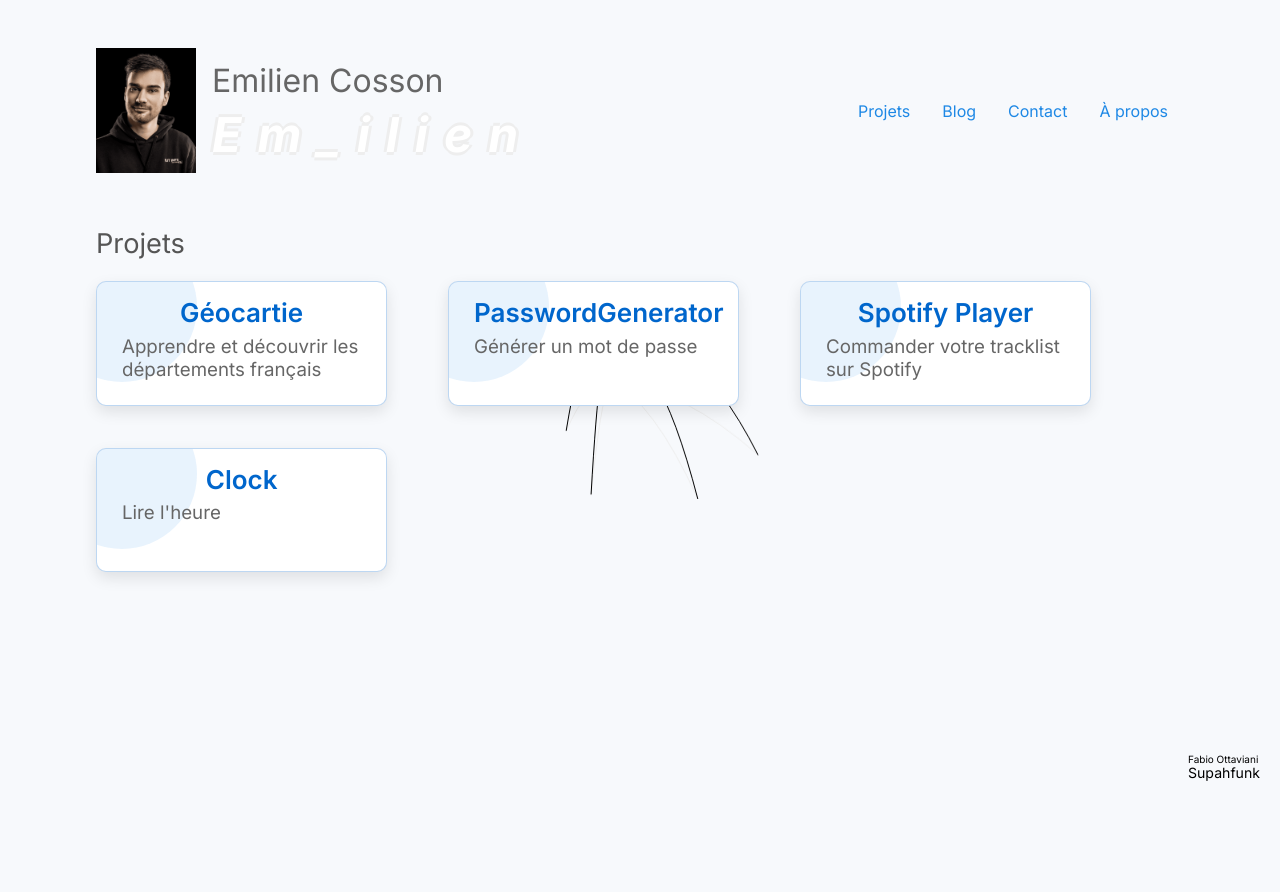
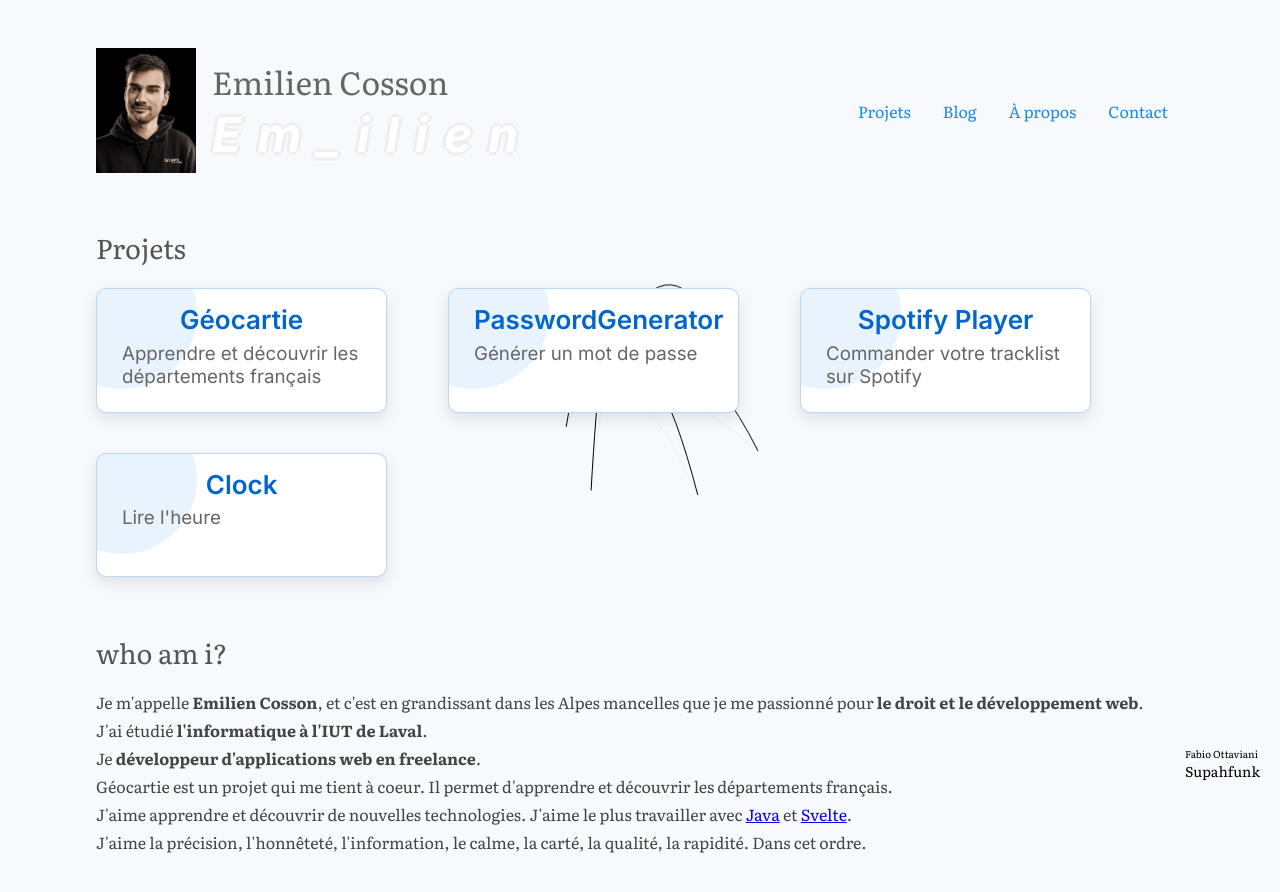
Before and after one commit to Em-ilien/emiliencosson.fr, a SvelteKit app: page / in a window 1280 px wide. Shown: the top 892 px of the page. Before the commit the page ends 800 px from the top, so only its background shows below. Built offline with nearby package versions, Linux system fonts and the light colour scheme.

Commit message:
feat(page): restructure HTML layout and add external CSS for improved styling

```diff
--- a/src/app.html
+++ b/src/app.html
@@ -1,26 +1,21 @@
 <!doctype html>
 <html lang="fr">
+
 <head>
 	<meta charset="utf-8" />
 	<link rel="icon" href="%sveltekit.assets%/favicon.png" />
 	<meta name="viewport" content="width=device-width, initial-scale=1" />
+	<link rel="stylesheet" href="app.css">
+	<link rel="preconnect" href="https://fonts.googleapis.com">
+	<link rel="preconnect" href="https://fonts.gstatic.com" crossorigin>
+	<link
+		href="https://fonts.googleapis.com/css2?family=Inter:ital,opsz,wght@0,14..32,100..900;1,14..32,100..900&family=Literata:ital,opsz,wght@0,7..72,200..900;1,7..72,200..900&display=swap"
+		rel="stylesheet">
 	%sveltekit.head%
-		<style>
-			@import url('https://fonts.googleapis.com/css2?family=Inter:ital,opsz,wght@0,14..32,100..900;1,14..32,100..900&display=swap');
+</head>
 
-			* {
-				margin: 0;
-				padding: 0;
-				box-sizing: border-box;
-			}
-
-			body {
-				height: 100vh;
-				font-family: 'Inter', sans-serif;
-			}
-		</style>
-	</head>
 <body data-sveltekit-preload-data="hover">
 	<div style="display: contents">%sveltekit.body%</div>
 </body>
+
 </html>
--- a/src/routes/+page.svelte
+++ b/src/routes/+page.svelte
@@ -34,6 +34,7 @@
 
 <div class="home-ctn">
 	<div class="infos">
+		<div class="infos-ctn">
 			<header>
 				<div class="left">
 					<img src="emilien.png" alt="Emilien" width="100" />
@@ -45,12 +46,12 @@
 				<nav>
 					<a href="#projects">Projets</a>
 					<a href="/blog">Blog</a>
+					<a href="#about">À propos</a>
 					<a href="https://notes.em-ilien.fr/contact" target="_blank" rel="follow">Contact</a>
-				<a href="#about">À propos</a>
 				</nav>
 			</header>
 			<h3>Projets</h3>
-		<ul>
+			<ul class="projects">
 				{#each projects as { href, title, description, target }}
 					<li>
 						<a {href} {target}>
@@ -60,6 +61,27 @@
 					</li>
 				{/each}
 			</ul>
+			<h3 id="about">who am i?</h3>
+			<p>
+				Je m'appelle <strong>Emilien Cosson</strong>, et c'est en grandissant dans les Alpes mancelles que je me passionné pour <strong>le droit et le développement web</strong>.
+			</p>
+			<p>
+				J'ai étudié <strong>l'informatique à l'IUT de Laval</strong>.
+			</p>
+			<p>
+			<p>
+				Je <strong>développeur d'applications web en freelance</strong>.
+			</p>
+			<p>
+				Géocartie est un projet qui me tient à coeur. Il permet d'apprendre et découvrir les départements français.
+			</p>
+			<p>
+				J'aime apprendre et découvrir de nouvelles technologies. J'aime le plus travailler avec <a href="https://dev.java/">Java</a> et <a href="https://svelte.dev/">Svelte</a>.
+			</p>
+			<p>
+				J'aime la précision, l'honnêteté, l'information, le calme, la carté, la qualité, la rapidité. Dans cet ordre.
+			</p>
+		</div>
 	</div>
 
 	<Spider />
@@ -72,17 +94,16 @@
 	.home-ctn {
 		height: 100vh;
 		display: flex;
-		align-items: center;
-		justify-content: center;
 	}
 
 	.infos {
-		height: 100%;
 		display: flex;
 		flex-direction: column;
-		height: 100%;
-		margin: 6em;
-		text-align: center;
+		height: fit-content;
+	}
+
+	.infos-ctn {
+		padding: 3em 6em;
 	}
 
 	.infos header {
@@ -90,8 +111,6 @@
 		flex-direction: row;
 		align-items: center;
 		justify-content: space-between;
-		gap: 1em;
-		margin-top: 3em;
 		flex-wrap: wrap-reverse;
 		gap: 3em 0;
 	}
@@ -114,6 +133,8 @@
 		margin: 0;
 	}
 	.infos h2 {
+		font-family: "Inter", sans-serif;
+  		font-optical-sizing: auto;
 		font-style: italic;
 		color: #fff;
 		letter-spacing: 16px;
@@ -127,6 +148,7 @@
 	}
 
 	.infos h1 {
+
 		color: #666;
 		font-size: 2em;
 		font-weight: 400;
@@ -160,13 +182,17 @@
 		text-align: left;
 	}
 
-	.infos ul {
+	.infos ul.projects {
 		list-style: none;
 		width: fit-content;
 		display: flex;
 		flex-direction: row;
 		flex-wrap: wrap;
-		gap: 0em 2.5em;
+		gap: 2.5em;
+
+		text-align: center;
+		font-family: "Inter", sans-serif;
+  		font-optical-sizing: auto;
 	}
 	.infos ul li {
 		z-index: 30;
@@ -177,7 +203,6 @@
 		padding: 0.5em;
 		border-radius: 0.25em;
 		border: 1px solid;
-		margin: 1em 0;
 		width: fit-content;
 		border-color: rgba(0, 102, 204, 0.26);
 		max-width: calc(100% - 1em);
@@ -250,4 +275,14 @@
 	.infos ul li a:hover span {
 		color: #1565c0;
 	}
+
+	.infos h3 {
+		margin-bottom: 0.75em;
+	}
+
+	.infos p {
+		color: #444;
+		line-height: 1.25em;
+		margin: 0.5em 0;
+	}
 </style>
--- /dev/null
+++ b/static/app.css
@@ -0,0 +1,11 @@
+* {
+    margin: 0;
+    padding: 0;
+    box-sizing: border-box;
+}
+
+body {
+    height: 100vh;
+    font-family: "Literata", serif;
+    font-optical-sizing: auto;
+}
```
Lines whose indentation alone changed are shown as unchanged.
